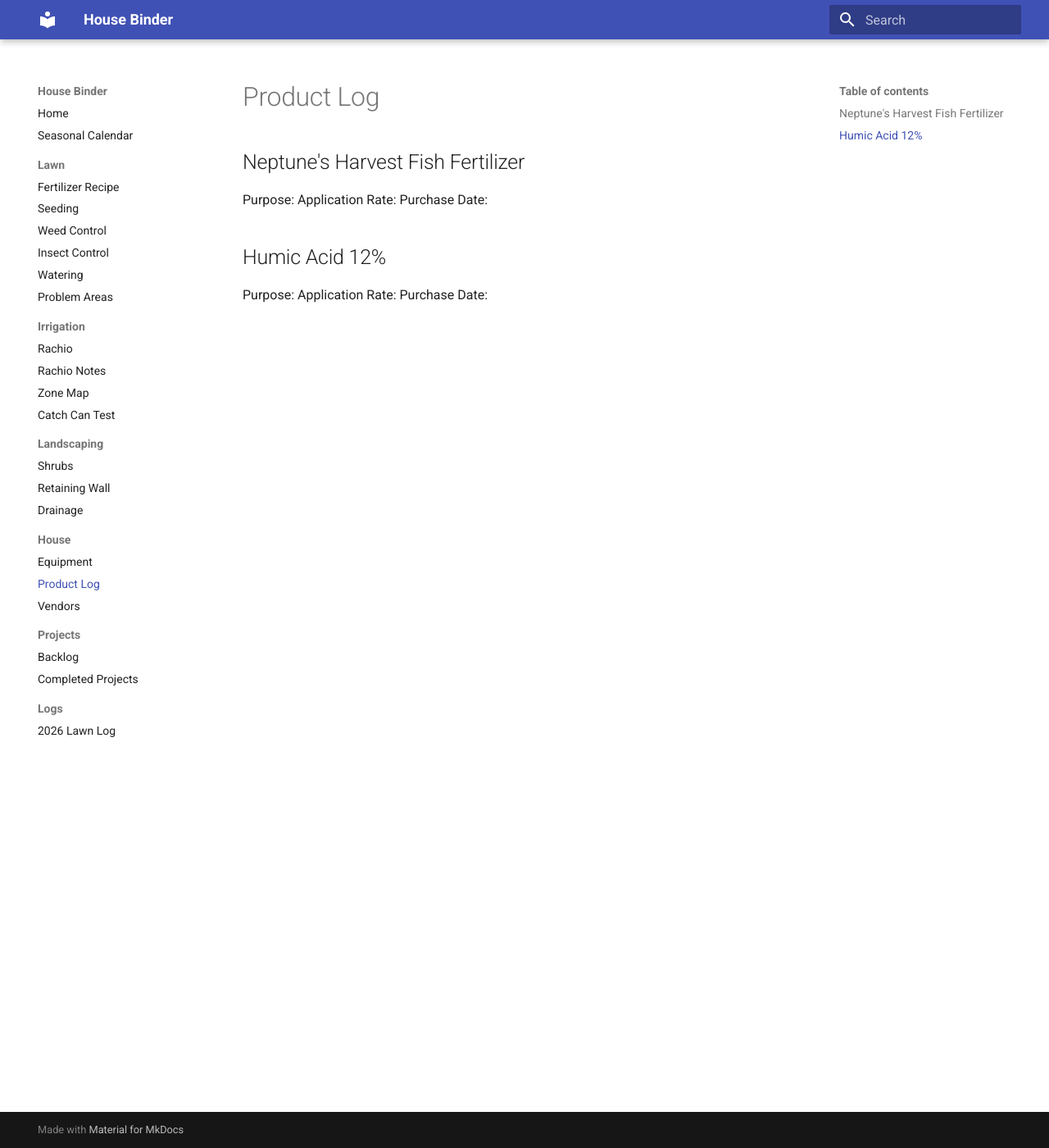
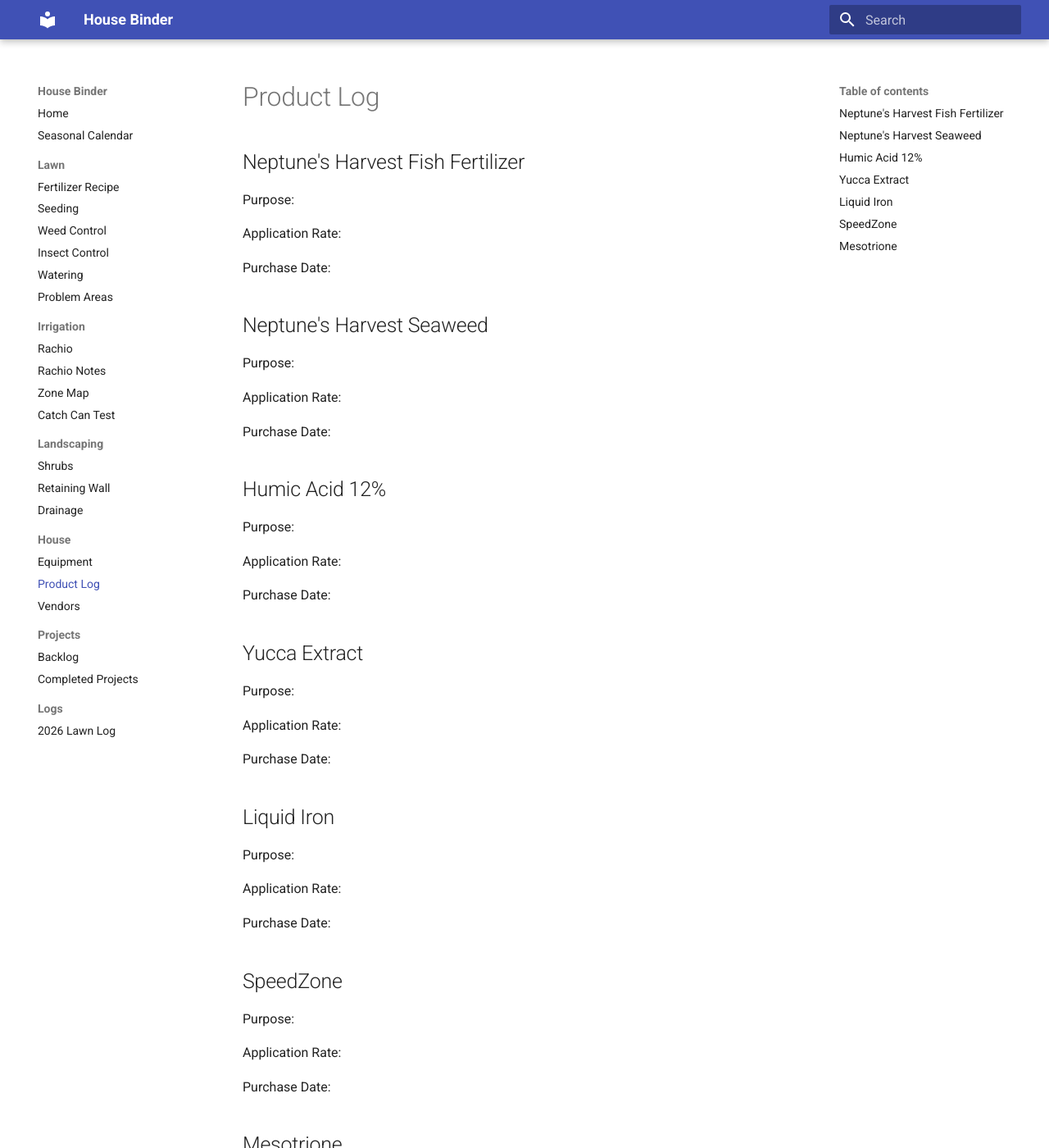
Before and after one commit to JoshSevy/house-binder, an MkDocs documentation site: the page built from docs/house/product-log.md, in a window 1280 px wide and 1400 px high. Shown: the whole window at 82% size. Built offline with MkDocs 1.6.1 and Material for MkDocs 9.7.7, drawn with Linux system fonts in a browser that asks for light colours; some of the changed text lies outside the part shown.

Commit message:
Update docs

```diff
--- a/docs/house/product-log.md
+++ b/docs/house/product-log.md
@@ -3,11 +3,55 @@
 ## Neptune's Harvest Fish Fertilizer
 
 Purpose:
+
 Application Rate:
+
+Purchase Date:
+
+## Neptune's Harvest Seaweed
+
+Purpose:
+
+Application Rate:
+
 Purchase Date:
 
 ## Humic Acid 12%
 
 Purpose:
+
 Application Rate:
+
 Purchase Date:
+
+## Yucca Extract
+
+Purpose:
+
+Application Rate:
+
+Purchase Date:
+
+## Liquid Iron
+
+Purpose:
+
+Application Rate:
+
+Purchase Date:
+
+## SpeedZone
+
+Purpose:
+
+Application Rate:
+
+Purchase Date:
+
+## Mesotrione
+
+Purpose:
+
+Application Rate:
+
+Purchase Date:
```
Also changed, not shown: docs/house/equipment.md (+28 -0 lines), docs/house/vendors.md (+4 -0 lines).
